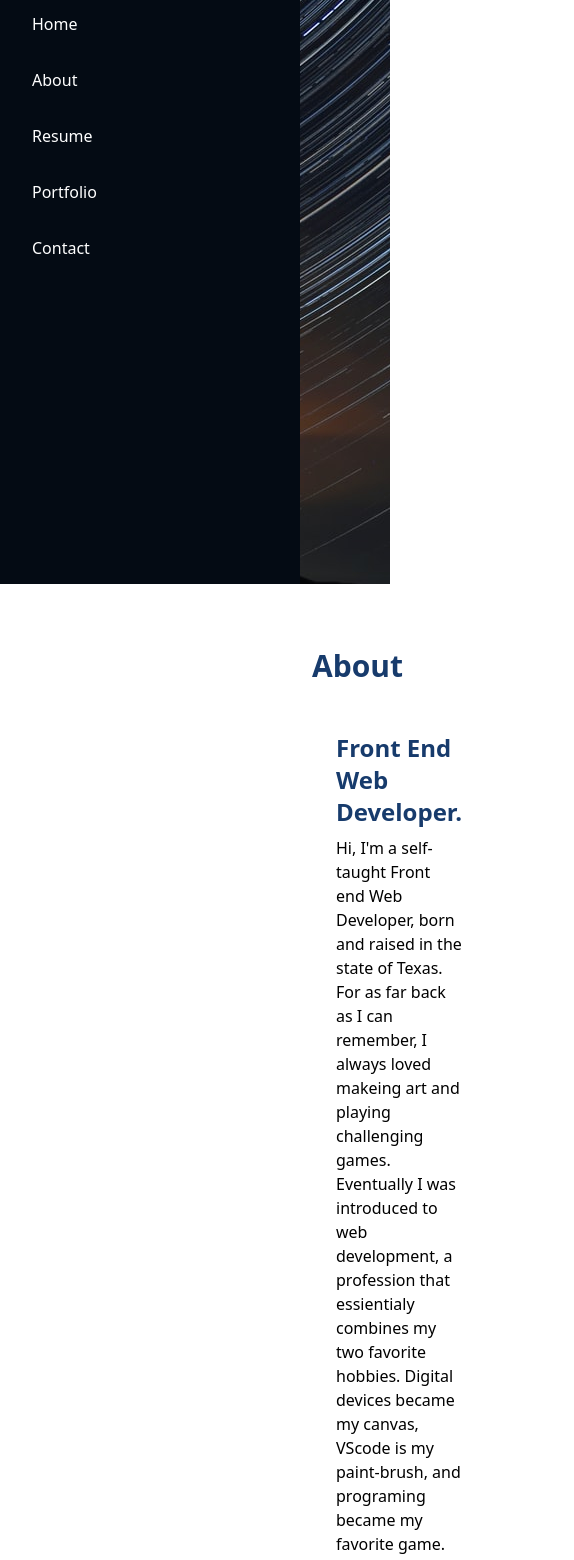
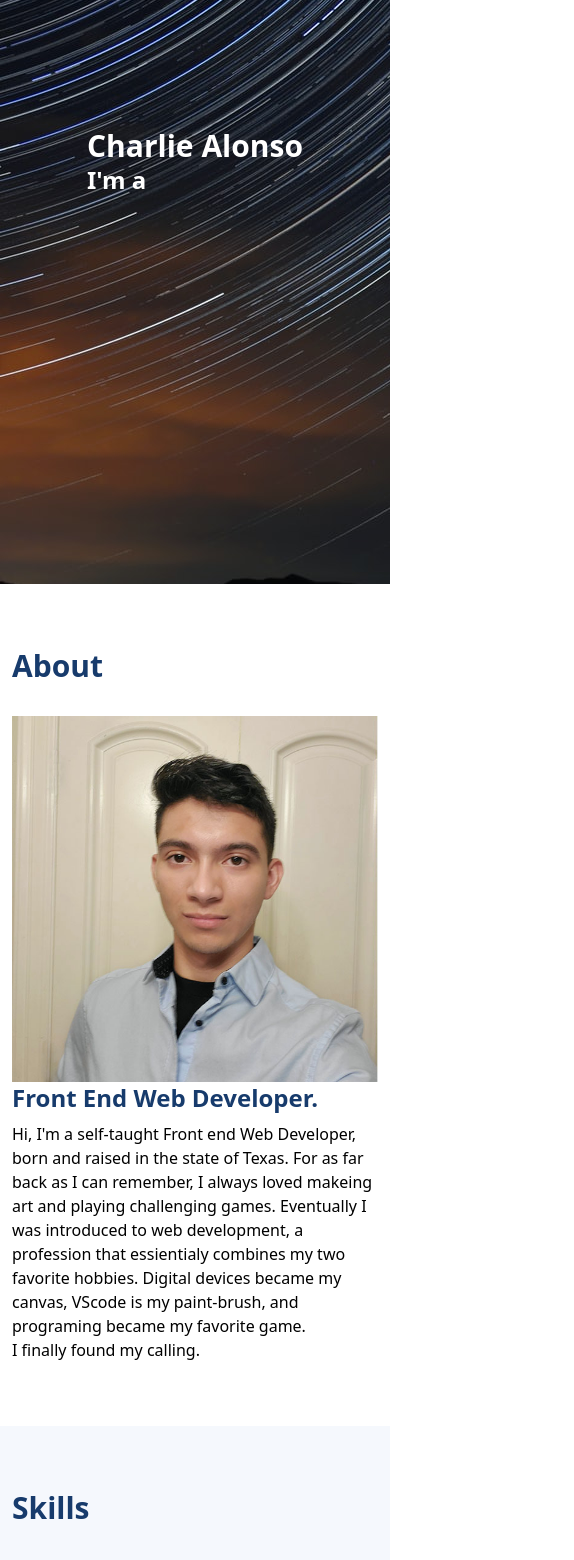
Before and after one commit to Charlie025x/myPortfolio-tailwind, a React (Vite) app: page / in a window 390 px wide. Shown: the part 260-1820 px from the top of the page, 574 px wide, since content can reach past the window. Built offline with nearby package versions, Linux system fonts and the light colour scheme.

Commit message:
responsive about and contact section css

```diff
--- a/src/components/header.jsx
+++ b/src/components/header.jsx
@@ -7,7 +7,8 @@ export default function Header() {
     <>
       <header
         id="header"
-        className=" text-[#ffffff] fixed top-0 left-0 bottom-0 w-[300px] bg-[#040b14] px-4"
+        // todo: add nav menu toggle
+        className=" text-[#ffffff] fixed top-0 left-0 left-[-300px] bottom-0 w-[300px] bg-[#040b14] px-4"
       >
         {/* <i class="bi bi-list mobile-nav-toggle d-xl-none"></i> */}
 
--- a/src/components/hero.jsx
+++ b/src/components/hero.jsx
@@ -3,11 +3,11 @@ export default function Hero() {
     <section
       id="hero"
       //   className="d-flex flex-column justify-content-center align-items-center"
-      className="min-h-screen bg-slate-500 bg-hero-img"
+      className="min-h-screen w-full bg-slate-500 bg-hero-img bg-fixed flex items-center justify-center"
     >
       <div className="hero-container " data-aos="fade-in">
-        <h1>Charlie Alonso</h1>
-        <p>
+        <h1 className="text-3xl text-white font-bold ">Charlie Alonso</h1>
+        <p className="text-2xl text-white font-bold ">
           I'm a{" "}
           <span
             className="typed"
--- a/src/components/main.jsx
+++ b/src/components/main.jsx
@@ -1,24 +1,22 @@
 export default function Main() {
   return (
-    <main id="main" className="ml-[300px]">
+    // ml-[300px]
+    <main id="main" className="ml-0">
       {/* ======= About Section ======= */}
       {/* <section id="about" className="about py-16"> */}
       <section id="about" className="py-16">
-        <div className="pl-3">
+        <div className="px-3">
           {/* <div className="section-title"> */}
           <div className="pb-8">
             <h2 className="text-3xl text-[#173b6c] font-bold">About</h2>
           </div>
 
-          <div className="flex">
-            <div className="pr-6">
-              <img
-                src="assets/img/profile-img.jpg"
-                className="img-fluid"
-                alt=""
-              />
+          <div className="flex max-lg:flex-wrap">
+            {/* pr-6 */}
+            <div className="pr-0 lg:w-4/12 lg:px-4">
+              <img className="w-full" src="assets/img/profile-img.jpg" alt="" />
             </div>
-            <div className="col-lg-8 pt-4 pt-lg-0 content" data-aos="fade-left">
+            <div className="lg:w-8/12 lg:px-4" data-aos="fade-left">
               <h3 className="text-2xl text-[#173b6c] font-bold mb-2">
                 Front End Web Developer.
               </h3>
@@ -41,7 +39,7 @@ export default function Main() {
       {/* ======= Skills Section ======= */}
       {/* <section id="skills" className="skills section-bg"> */}
       <section id="skills" className="py-16 bg-[#f5f8fd]">
-        <div className="pl-3">
+        <div className="px-3">
           {/* <div className="section-title"> */}
           <div className="pb-8">
             <h2 className="text-3xl text-[#173b6c] font-bold pb-5 mb-5">
@@ -166,7 +164,7 @@ export default function Main() {
 
       {/* ======= Resume Section ======= */}
       <section id="resume" className="py-16">
-        <div className="pl-3">
+        <div className="px-3">
           <div className="pb-8">
             <h2 className="text-3xl text-[#173b6c] font-bold pb-5 mb-5">
               Resume
@@ -293,7 +291,7 @@ export default function Main() {
 
       {/* ======= Contact Section ======= */}
       <section id="contact" className="py-16">
-        <div className="pl-3">
+        <div className="px-3 max-w-[760px] mx-auto">
           <div className="pb-8">
             <h2 className="text-3xl text-[#173b6c] font-bold pb-5 mb-5">
               Contact
@@ -302,7 +300,7 @@ export default function Main() {
           </div>
 
           <div className="row" data-aos="fade-in">
-            <div className="w-5/12">
+            <div className="w-5/12 w-full">
               <div className="p-8 shadow-md">
                 <div className="email">
                   <i className="bi bi-envelope"></i>
```
